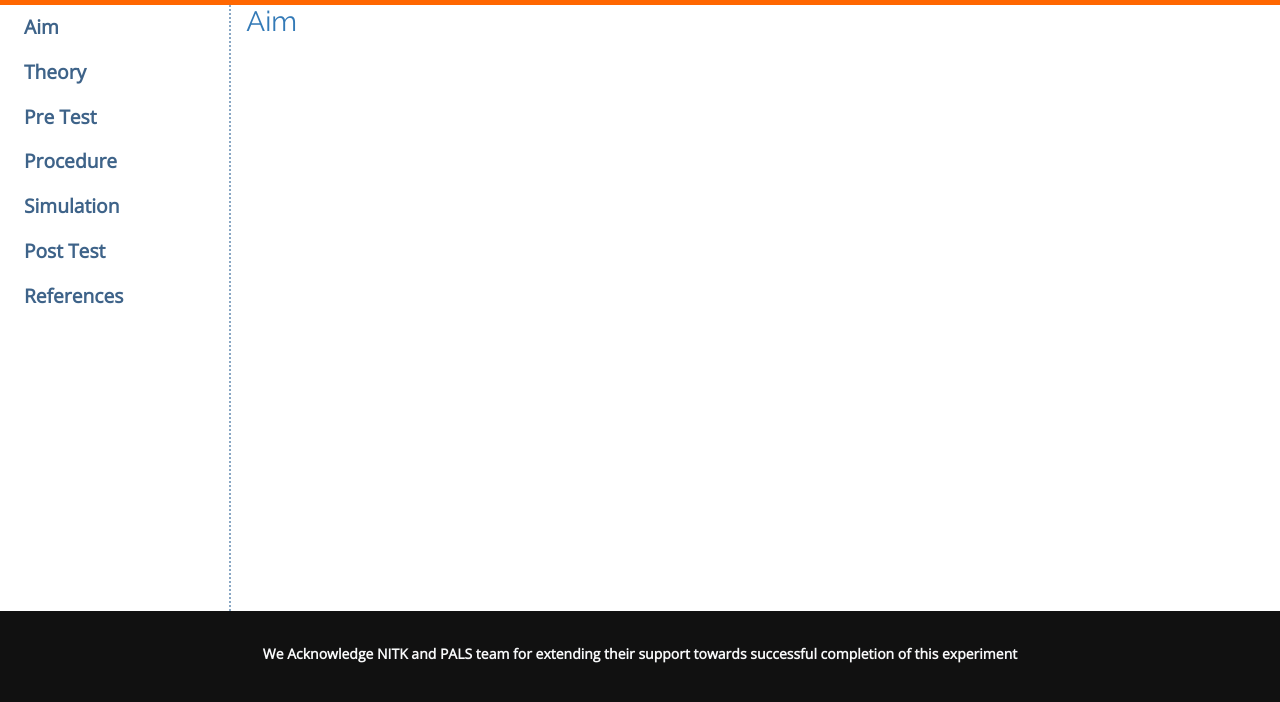
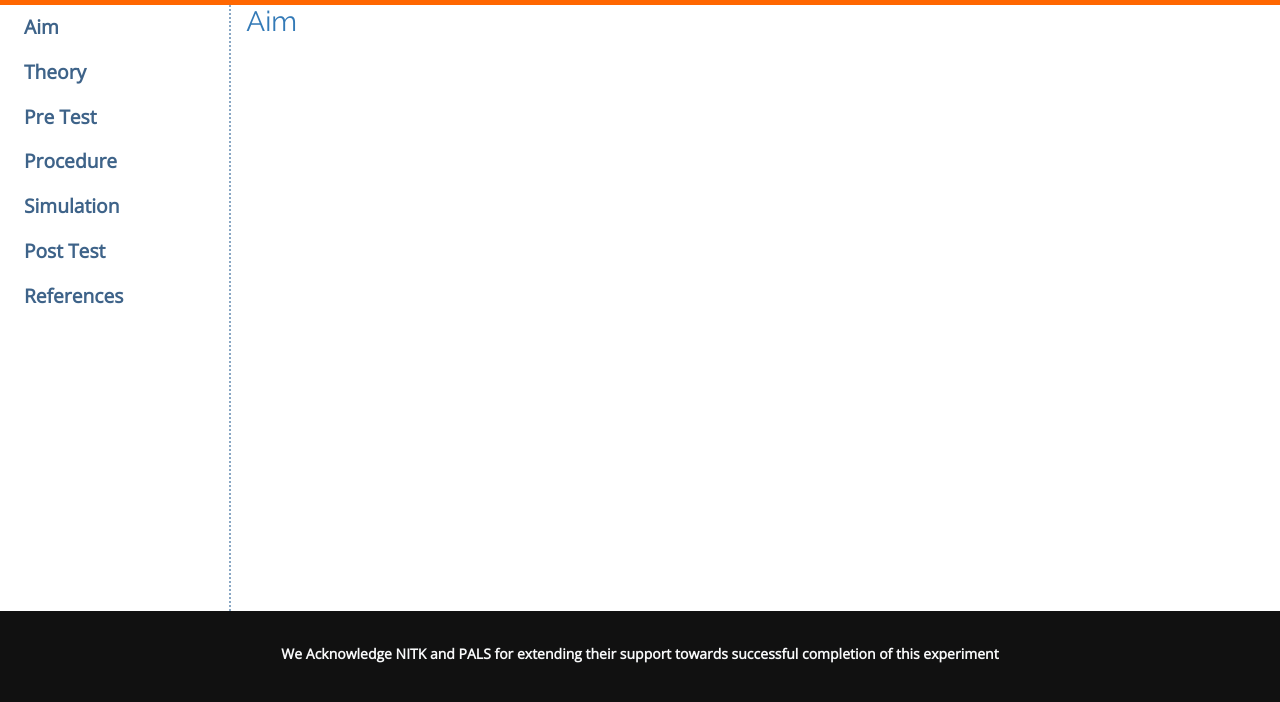
Before and after one commit to Subhashree2172/signal_parameters, a plain HTML site: page round-template/experiment/simulation/index.html in a window 1280 px wide. Shown: the part 96-798 px from the top of the page. Drawn offline with nearby package versions, Linux system fonts and the light colour scheme; files that its build step writes are made by us from their sources; no server answers; files whose address does not match are found by name.

Commit message:
Update index.html

```diff
--- a/round-template/experiment/simulation/index.html
+++ b/round-template/experiment/simulation/index.html
@@ -88,7 +88,7 @@
     <footer class="text-light pt-2 vlabs-footer d-flex flex-column">
       <div class="row text-center">
         <div class="m-auto py-4 text-center" style='font-family: "Open Sans", sans-serif; '>
-          <p class="text-light font-weight-bold">We Acknowledge NITK and PALS team for extending their support towards successful completion of this experiment</p>
+          <p class="text-light font-weight-bold">We Acknowledge NITK and PALS for extending their support towards successful completion of this experiment</p>
         </div>
       </div>
     </footer>
```
